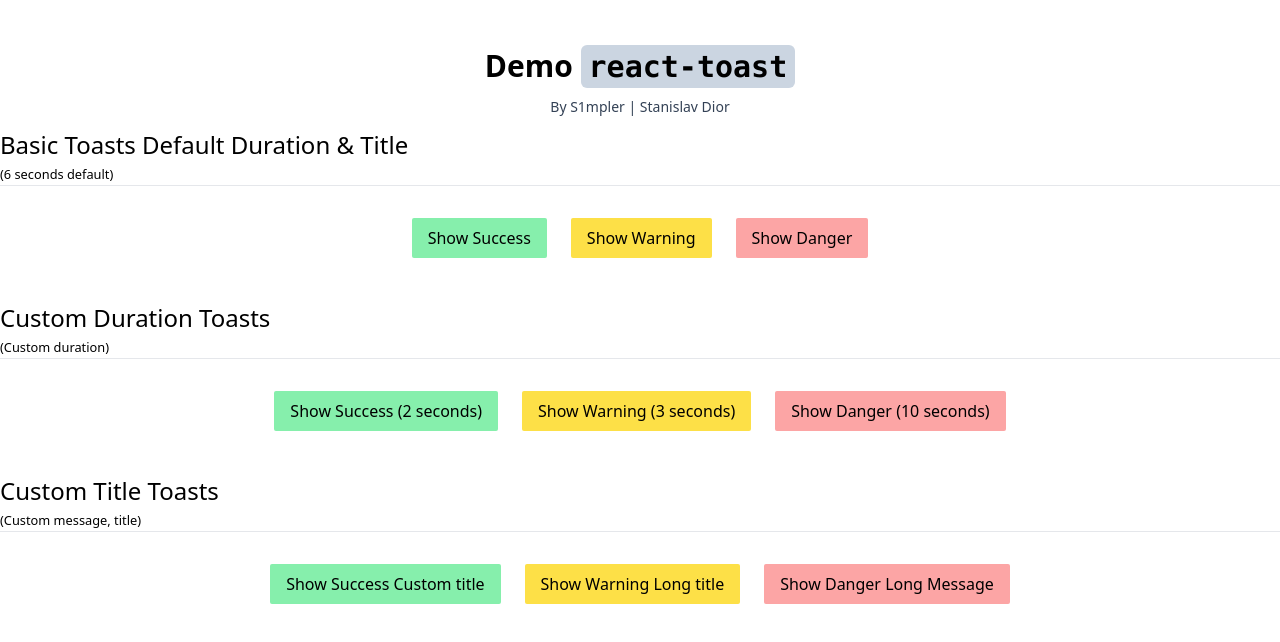
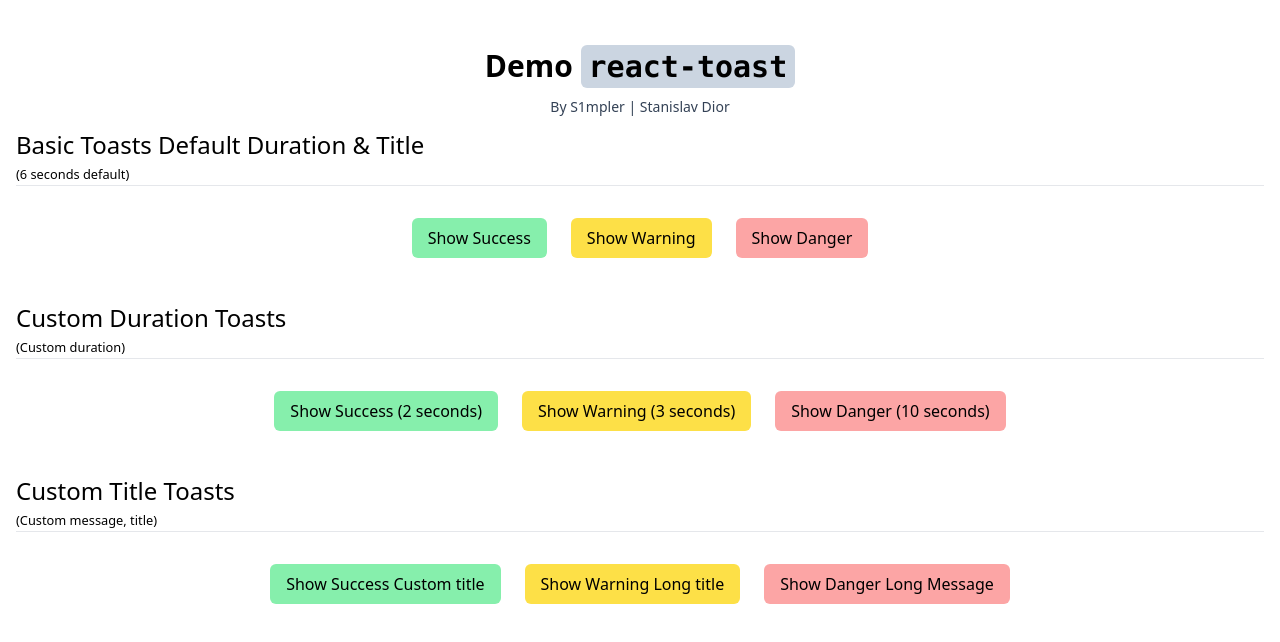
Before and after one commit to S1mpler/react-toast, a React (Create React App) app: page / in a window 1280 px wide. Shown: the top 642 px of the page. Built offline with nearby package versions, Linux system fonts and the light colour scheme.

Commit message:
Improve demo page styles

```diff
--- a/src/pages/Demo.tsx
+++ b/src/pages/Demo.tsx
@@ -4,7 +4,7 @@ export const Demo = () => {
   const { showToast } = useToast();
 
   return (
-    <section className="container mx-auto py-12">
+    <section className="container mx-auto py-12 px-4">
       <h1 className="text-3xl font-bold mb-3 text-center">
         Demo <code className="bg-slate-300 rounded-md px-2 py-1">react-toast</code>
       </h1>
@@ -14,22 +14,22 @@ export const Demo = () => {
         <p className="text-2xl border-b-slate-400 pt-3">Basic Toasts Default Duration & Title</p>
         <small className="py-3">(6 seconds default)</small>
         <hr />
-        <div className="flex justify-center gap-6 py-8">
-          <button className='px-4 py-2 rounded-sm bg-green-300' onClick={() => showToast({
+        <div className="flex justify-center gap-6 py-8 flex-wrap">
+          <button className='px-4 py-2 rounded-md whitespace-nowrap bg-green-300' onClick={() => showToast({
               message: 'Your changes have been saved successfully.',
               type: 'success',
             })}>
               Show Success
           </button>
 
-          <button className='px-4 py-2 rounded-sm bg-yellow-300' onClick={() => showToast({
+          <button className='px-4 py-2 rounded-md whitespace-nowrap bg-yellow-300' onClick={() => showToast({
               message: 'Your account balance is running low. Consider topping up to avoid service interruption.',
               type: 'warning',
             })}>
               Show Warning
           </button>
 
-          <button className='px-4 py-2 rounded-sm bg-red-300' onClick={() => showToast({
+          <button className='px-4 py-2 rounded-md whitespace-nowrap bg-red-300' onClick={() => showToast({
               message: 'Uh-oh! Something went wrong while processing your request. Please try again later.',
               type: 'danger',
             })}>
@@ -42,8 +42,8 @@ export const Demo = () => {
         <p className="text-2xl border-b-slate-400 pt-3">Custom Duration Toasts</p>
         <small className="py-3">(Custom duration)</small>
         <hr />
-        <div className="flex justify-center gap-6 py-8">
-          <button className='px-4 py-2 rounded-sm bg-green-300' onClick={() => showToast({
+        <div className="flex justify-center gap-6 py-8 flex-wrap">
+          <button className='px-4 py-2 rounded-md whitespace-nowrap bg-green-300' onClick={() => showToast({
               message: 'Your changes have been saved successfully.',
               type: 'success',
               duration: 2,
@@ -51,7 +51,7 @@ export const Demo = () => {
               Show Success (2 seconds)
           </button>
 
-          <button className='px-4 py-2 rounded-sm bg-yellow-300' onClick={() => showToast({
+          <button className='px-4 py-2 rounded-md whitespace-nowrap bg-yellow-300' onClick={() => showToast({
               message: 'Your account balance is running low. Consider topping up to avoid service interruption.',
               type: 'warning',
               duration: 3,
@@ -59,7 +59,7 @@ export const Demo = () => {
               Show Warning (3 seconds)
           </button>
 
-          <button className='px-4 py-2 rounded-sm bg-red-300' onClick={() => showToast({
+          <button className='px-4 py-2 rounded-md whitespace-nowrap bg-red-300' onClick={() => showToast({
               message: 'Uh-oh! Something went wrong while processing your request. Please try again later.',
               type: 'danger',
               duration: 10,
@@ -73,8 +73,8 @@ export const Demo = () => {
         <p className="text-2xl border-b-slate-400 pt-3">Custom Title Toasts</p>
         <small className="py-3">(Custom message, title)</small>
         <hr />
-        <div className="flex justify-center gap-6 py-8">
-          <button className='px-4 py-2 rounded-sm bg-green-300' onClick={() => showToast({
+        <div className="flex justify-center gap-6 py-8 flex-wrap">
+          <button className='px-4 py-2 rounded-md whitespace-nowrap bg-green-300' onClick={() => showToast({
               title: 'Very cool custom title!',
               message: 'Your changes have been saved successfully.',
               type: 'success',
@@ -82,7 +82,7 @@ export const Demo = () => {
               Show Success Custom title
           </button>
 
-          <button className='px-4 py-2 rounded-sm bg-yellow-300' onClick={() => showToast({
+          <button className='px-4 py-2 rounded-md whitespace-nowrap bg-yellow-300' onClick={() => showToast({
               title: 'Important Warning! Please read it till the end! I really mean it by typing a very long title to test the truncation',
               message: 'Your account balance is running low. Consider topping up to avoid service interruption.',
               type: 'warning',
@@ -90,7 +90,7 @@ export const Demo = () => {
               Show Warning Long title
           </button>
 
-          <button className='px-4 py-2 rounded-sm bg-red-300' onClick={() => showToast({
+          <button className='px-4 py-2 rounded-md whitespace-nowrap bg-red-300' onClick={() => showToast({
               title: 'Very long toast message',
               message: 'Uh-oh! Something went wrong while processing your request. Please try again later. Uh-oh! Something went wrong while processing your request. Please try again later. Uh-oh! Something went wrong while processing your request. Please try again later. Uh-oh! Something went wrong while processing your request. Please try again later. Uh-oh! Something went wrong while processing your request. Please try again later. Uh-oh! Something went wrong while processing your request. Please try again later.',
               type: 'danger',
```
